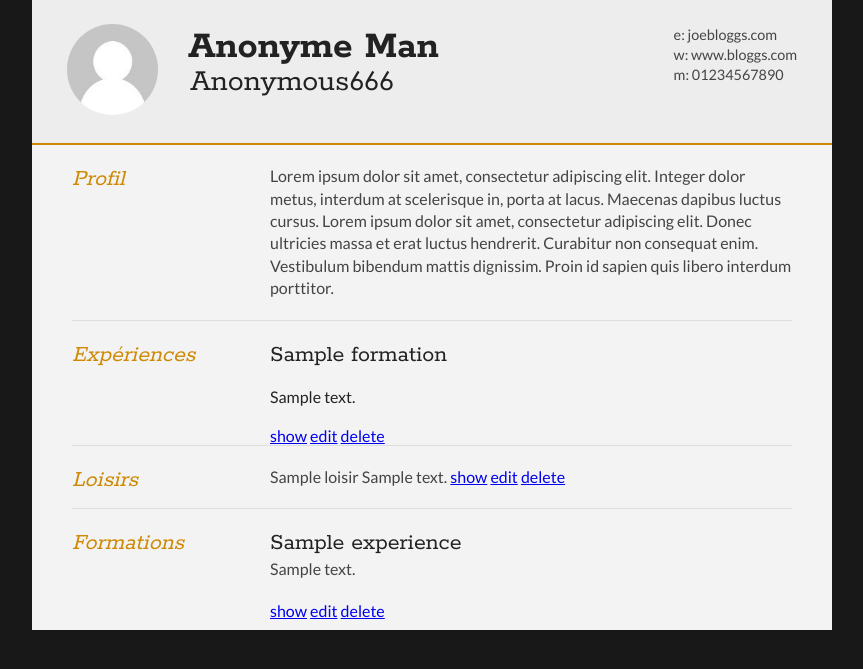
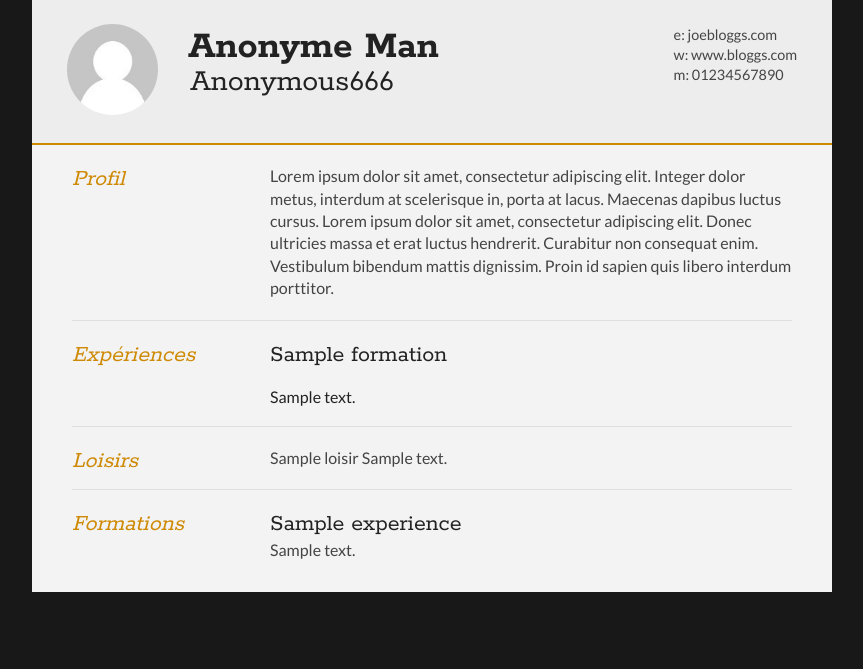
Before and after one commit to Alansymfony/AlanSymfony, a Symfony app: template templates/lucky/number.html.twig in a window 1280 px wide. Shown: the part 31-700 px from the top of the page, without its empty margins (208-1071 px from the left). Run offline with Twig, Linux system fonts and the light colour scheme; the template is opened without the code that fills it: most values are stand-ins (such as "Sample title", 1, 10 or a date in 2020); some libraries are stand-ins or nearby versions.

Commit message:
initial commit

```diff
--- a/templates/lucky/number.html.twig
+++ b/templates/lucky/number.html.twig
@@ -61,9 +61,9 @@
 						<p class="subDetails"></p>
 						<p>
 		 		 <h3>{{ formation.getdescription() }} </h3> </p>
-                    <a href="{{ path('formation_show', {'id': formation.id}) }}">show</a>
-                    <a href="{{ path('formation_edit', {'id': formation.id}) }}">edit</a>
-                    <a href="{{ path('formation_delete', {'id': formation.id}) }}">delete</a>
+                    {% if is_granted('ROLE_ADMIN') %}<a href="{{ path('formation_show', {'id': formation.id}) }}">show</a>{% endif %}
+                      {% if is_granted('ROLE_ADMIN') %}<a href="{{ path('formation_edit', {'id': formation.id}) }}">edit</a>{% endif %}
+                      {% if is_granted('ROLE_ADMIN') %}<a href="{{ path('formation_delete', {'id': formation.id}) }}">delete</a>{% endif %}
 				{% endfor %}
 				</article>
 			</div>
@@ -84,9 +84,9 @@
 					<td> {{ loisir.getName() }} </td>
 					<td> {{ loisir.getdescription() }} </td>
 				  <td>
-                    <a href="{{ path('loisirs_show', {'id': loisir.id}) }}">show</a>
-                    <a href="{{ path('loisirs_edit', {'id': loisir.id}) }}">edit</a>
-                    <a href="{{ path('loisirs_delete', {'id': loisir.id}) }}">delete</a>
+                      {% if is_granted('ROLE_ADMIN') %}<a href="{{ path('loisirs_show', {'id': loisir.id}) }}">show</a>{% endif %}
+                     {% if is_granted('ROLE_ADMIN') %} <a href="{{ path('loisirs_edit', {'id': loisir.id}) }}">edit</a>{% endif %}
+                      {% if is_granted('ROLE_ADMIN') %}<a href="{{ path('loisirs_delete', {'id': loisir.id}) }}">delete</a>{% endif %}
                 </td>
                 </p>
 					{% endfor %}
@@ -105,9 +105,9 @@
 		 		 		<h2>{{ experience.getName() }} </h2>
 						<p class="subDetails"></p>
 						<p> {{ experience.getDescription() }} </p>
-						 <a href="{{ path('experiences_show', {'id': experience.id}) }}">show</a>
-                         <a href="{{ path('experiences_edit', {'id': experience.id}) }}">edit</a>
-                         <a href="{{ path('experiences_delete', {'id': experience.id}) }}">delete</a>
+						   {% if is_granted('ROLE_ADMIN') %}<a href="{{ path('experiences_show', {'id': experience.id}) }}">show</a>{% endif %}
+                           {% if is_granted('ROLE_ADMIN') %}<a href="{{ path('experiences_edit', {'id': experience.id}) }}">edit</a>{% endif %}
+                           {% if is_granted('ROLE_ADMIN') %}<a href="{{ path('experiences_delete', {'id': experience.id}) }}">delete</a>{% endif %}
 				{% endfor %}
 				</article>
 			</div>
```
Also changed, not shown: 1 other file.
